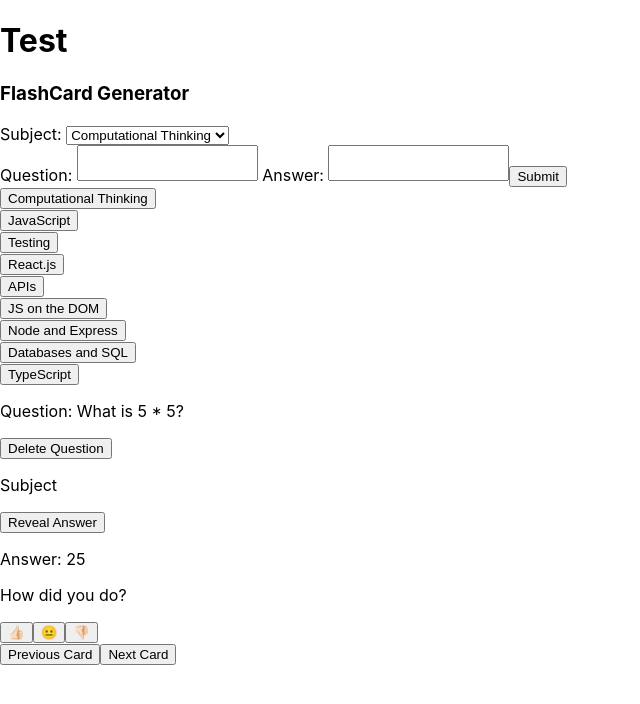
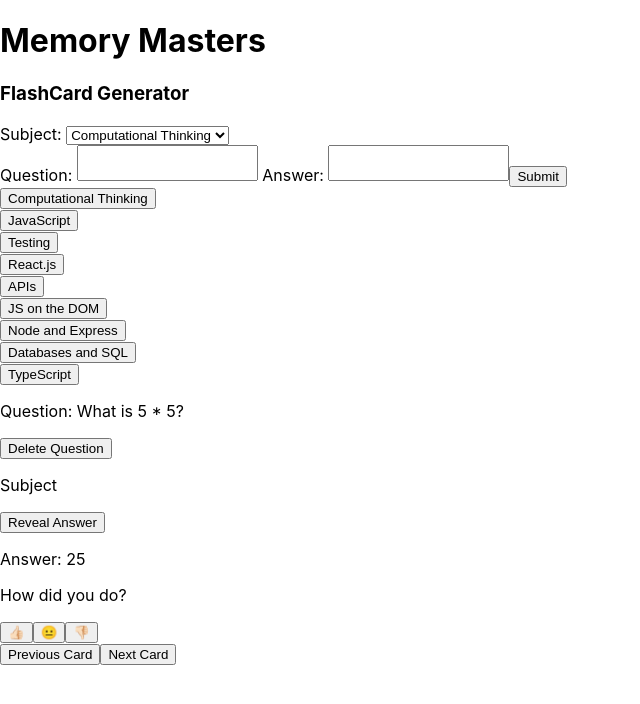
Before and after one commit to SchoolOfCode/bc14_w7_project-frontend-agile-avengers-room-2, a React (Create React App) app in the folder memory-master/: page / in a window 1280 px wide. Shown: the top 704 px of the page, without its empty margins (0-640 px from the left). Built offline with nearby package versions, Linux system fonts and the light colour scheme.

Commit message:
added use states

```diff
--- a/memory-master/src/Components/App/App.js
+++ b/memory-master/src/Components/App/App.js
@@ -2,6 +2,7 @@ import "./App.css";
 import Form from "../Form/Form";
 import QuestionCard from "../QuestionCard/QuestionCard";
 import SubjectCard from "../SubjectCard/SubjectCard";
+import { useState } from "react";
 
 /* Plan for MVP
 - The user will be presented with a form in which they select from a list of hard-coded subjects, in which the subsequent flash cards will be grouped.
@@ -12,6 +13,7 @@ import SubjectCard from "../SubjectCard/SubjectCard";
 */
 
 const subjectList = [
+  //hard coded list of subjects
   "Computational Thinking",
   "JavaScript",
   "Testing",
@@ -23,7 +25,8 @@ const subjectList = [
   "TypeScript",
 ];
 
-const questionsAndAnswers = [
+const initialQuestionsAndAnswers = [
+  //hard coded questions and answers
   {
     key: 1,
     Subject: "React",
@@ -39,9 +42,25 @@ const questionsAndAnswers = [
 ];
 
 function App() {
+  //created state variables
+  const [questionsAndAnswers, setQuestionsAndAnswers] = useState(
+    initialQuestionsAndAnswers
+  );
+
+  // questionsAndAnswers is an array of objects, each object contains a question and answer, unique key, and subject
+  const [currentSubject, setCurrentSubject] = useState(""); //currentSubject is a string, which will be the subject of the current card being displayed
+  const [numberOfQuestions, setNumberOfQuestions] = useState(0); //May or may require this, as we can potentially find the number of cards in a specified subject using .length or similar methods. But it may be useful to have a count of the number of cards in a subject, so we can display it to the user.
+
+  //submit button
+  function addObjectButton() {
+    //gets what is in the text fields and appends to the questionsAndAnswers Array
+  }
+
+  //Components/PROPS to pass through
+  // questionsAndAnswers as this will contains array of objects whith Question, answers, id and subject. SubjectCard component and QuetionCard component
   return (
     <main>
-      <h1>Test</h1>
+      <h1>Memory Masters</h1>
       <Form subjectList={subjectList} />
       {subjectList.map((item) => {
         return <SubjectCard subject={item} />;
```
